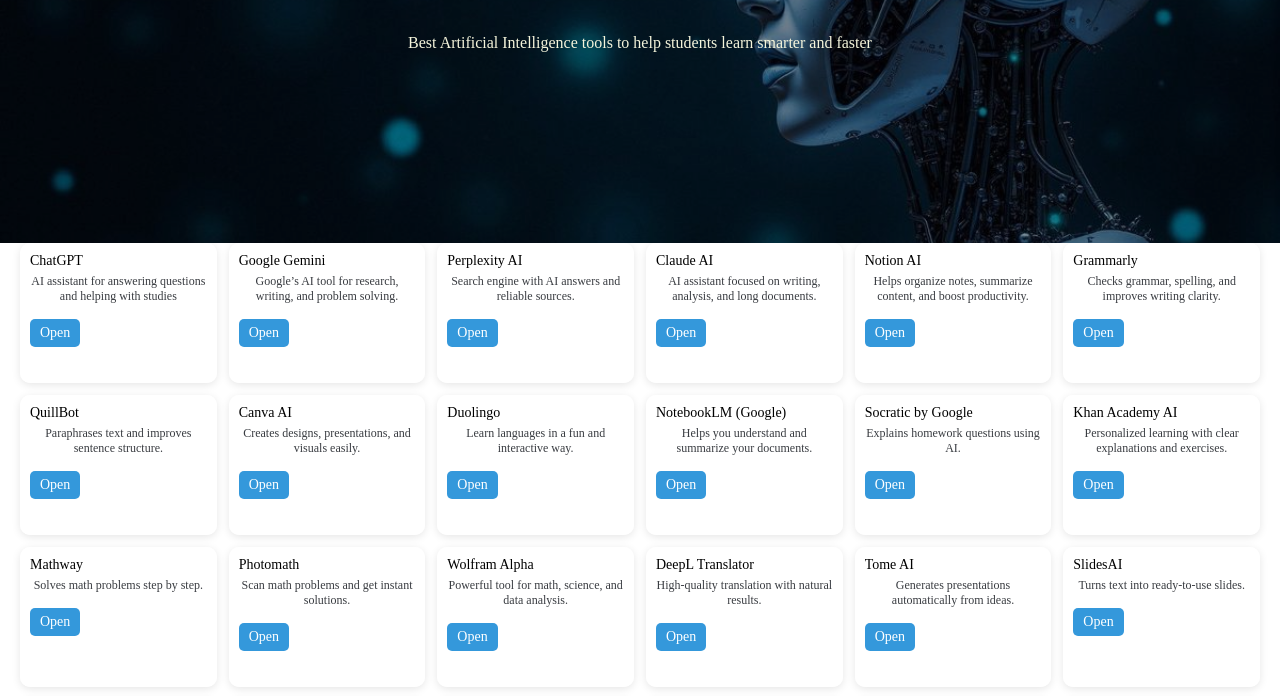
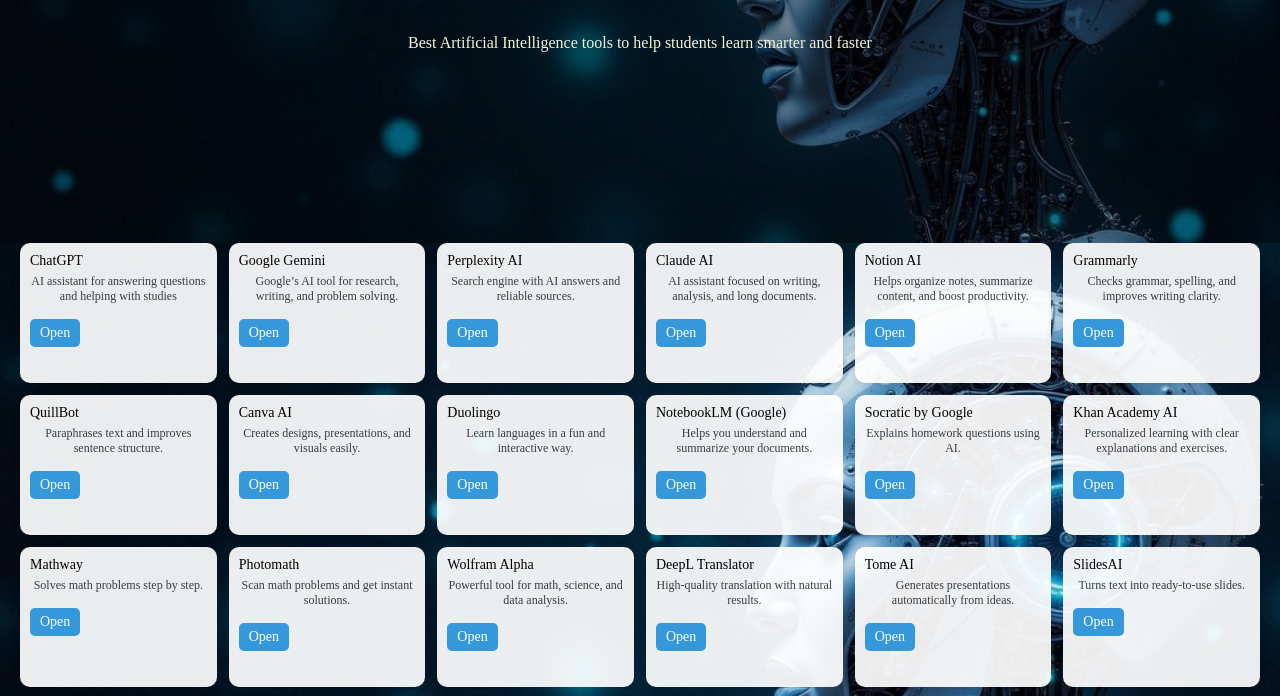
Before and after one commit to zribiamine/ai-education-project, a plain HTML site: page index.html in a window 1280 px wide. Shown: the part 237-933 px from the top of the page. Drawn offline with Linux system fonts and the light colour scheme.

Commit message:
Update index.html

```diff
--- a/index.html
+++ b/index.html
@@ -40,7 +40,7 @@
 .content {
     margin-top: -20px;
     padding: 20px;
-    background-image: url("ai.jpg");
+    background-image: url("aii.jpg");
     background-size: cover;
     background-position: center;
 }
```
